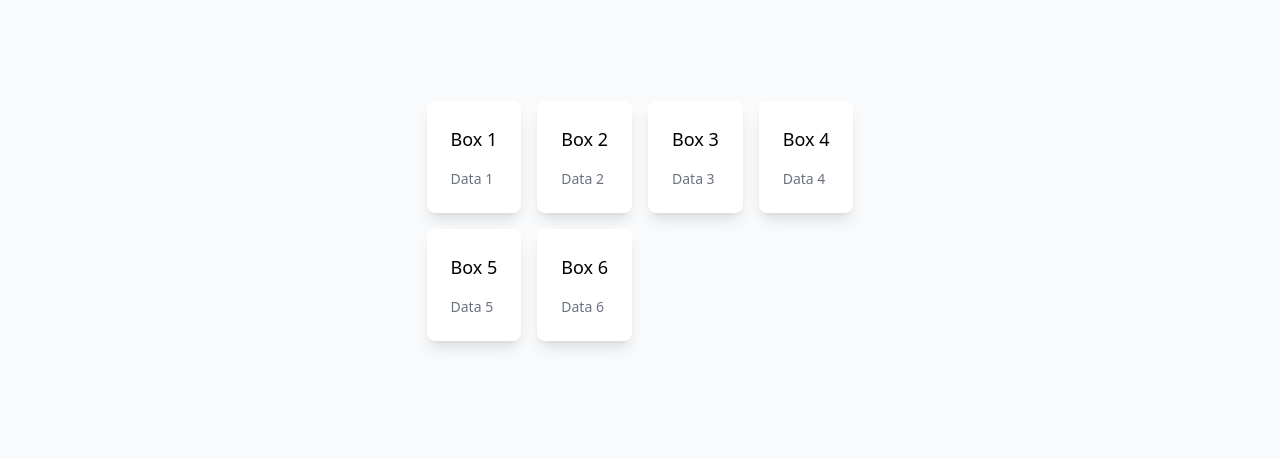
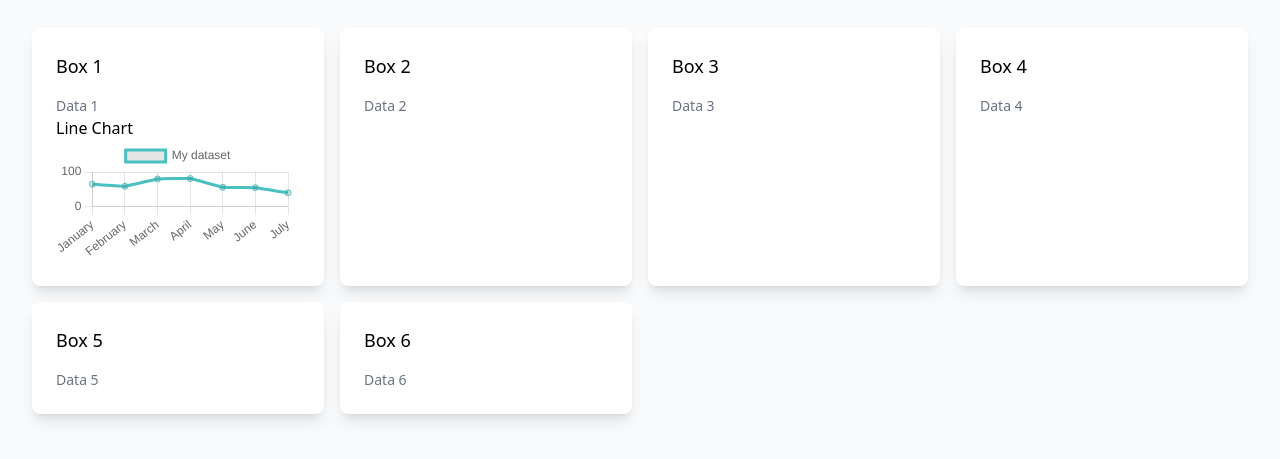
Before and after one commit to jasonpereira96/hackathon-frontend, a Next.js app: page /dashboard in a window 1280 px wide. Shown: the part 179-638 px from the top of the page. Built offline with nearby package versions, Linux system fonts and the light colour scheme.

Commit message:
dashboard

```diff
--- a/src/pages/dashboard.js
+++ b/src/pages/dashboard.js
@@ -14,6 +14,7 @@ function DashBoard() {
       <div class="bg-white rounded-lg shadow-lg p-6">
         <h3 class="text-lg font-medium mb-4">Box 1</h3>
         <p class="text-gray-500 text-sm">Data 1</p>
+        <LineChart />
       </div>
       <div class="bg-white rounded-lg shadow-lg p-6">
         <h3 class="text-lg font-medium mb-4">Box 2</h3>
```
